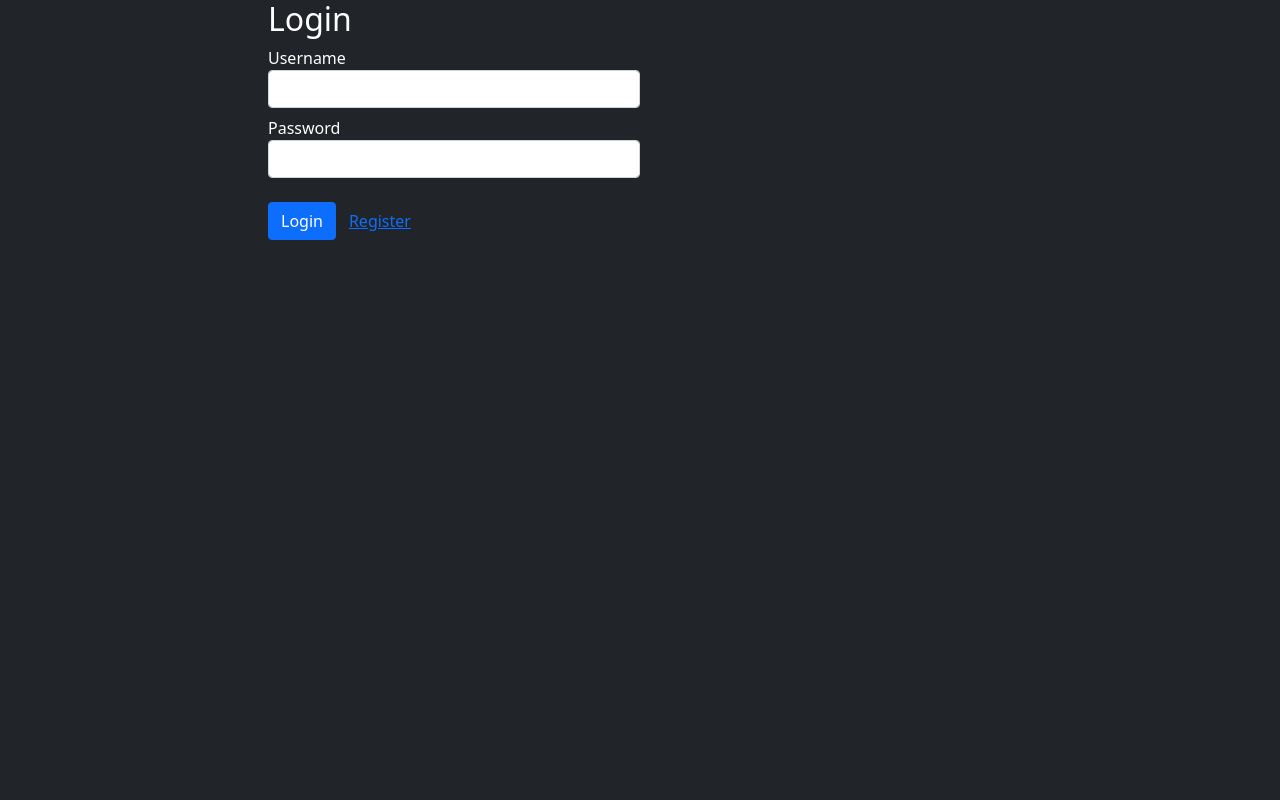
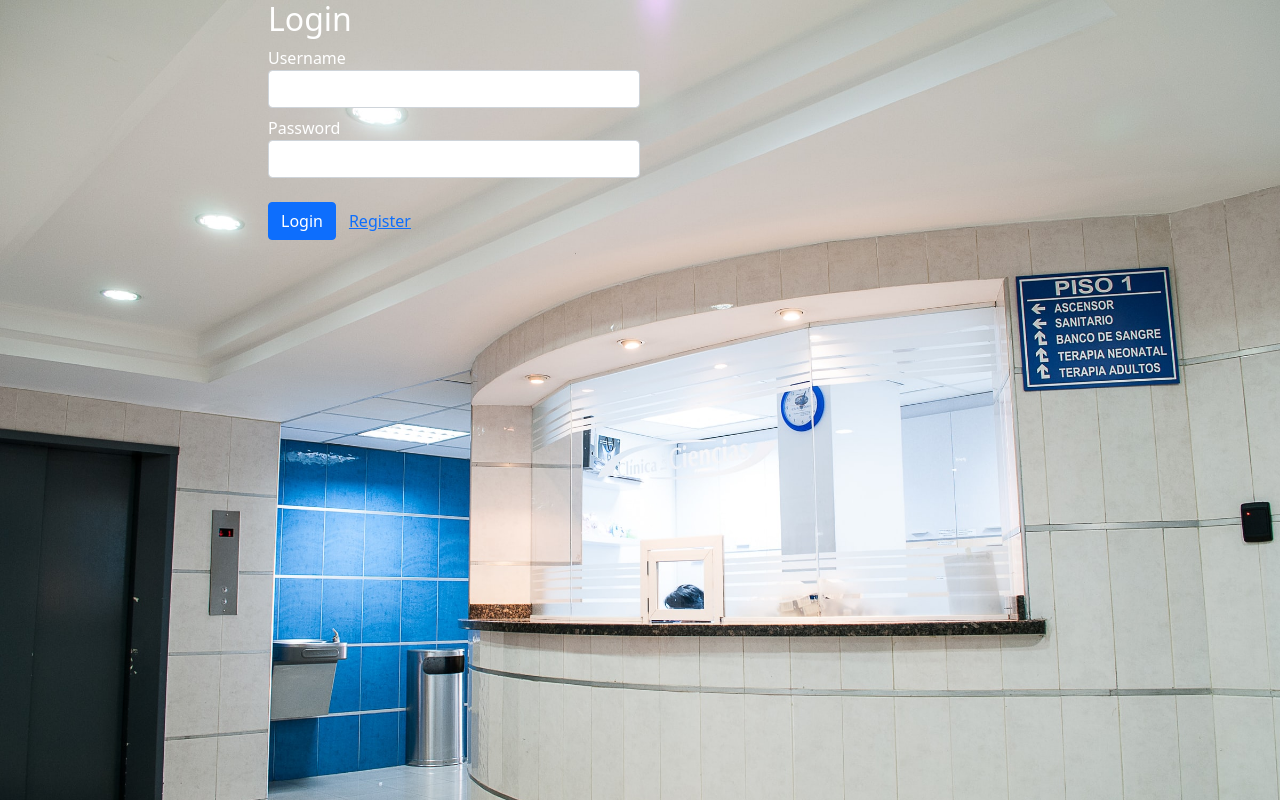
Before and after one commit to Hazmid/hospital-admin, a React app: page /login in a window 1280 px wide. Built offline with nearby package versions, Linux system fonts and the light colour scheme.

Commit message:
final background picture

```diff
--- a/src/App/App.jsx
+++ b/src/App/App.jsx
@@ -24,7 +24,7 @@ class App extends React.Component {
     render() {
         const { alert } = this.props;
         return (
-            <div className="vh-100 bg-dark text-white" >
+            <div className="vh-100 red text-white" >
                 <div className="container">
                     <div className="col-8 col-sm-offset-2 mx-auto">
                         {alert.message &&
--- a/src/index.html
+++ b/src/index.html
@@ -2,11 +2,15 @@
 <html lang="en">
 <head>
     <meta charset="UTF-8">
-    <title>React + Redux - User Registration and Login</title>
+    <title>The Hospital</title>
     <link rel="stylesheet" href="https://cdn.jsdelivr.net/npm/bootstrap@5.0.1/dist/css/bootstrap.min.css" />
     <style>
         a { cursor: pointer; }
         .help-block { font-size: 12px; }
+        .red {
+            background-image: url("../reception.jpg");
+            background-size: cover;
+}
     </style>
 </head>
 <body>
```
Also changed, not shown: public/reception.jpg (deleted).
